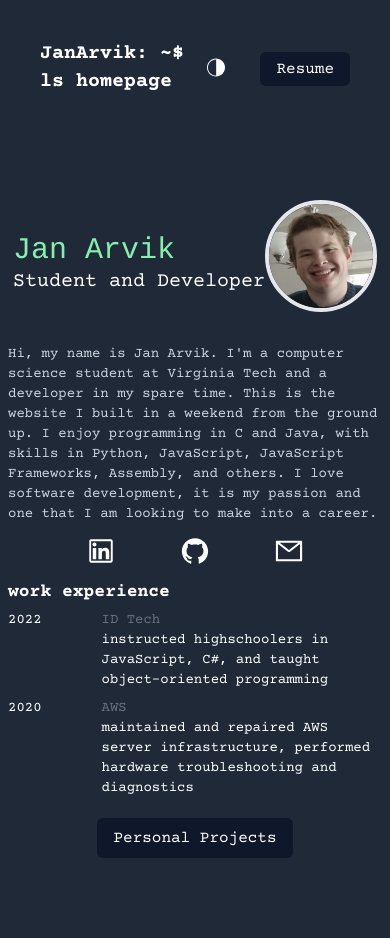
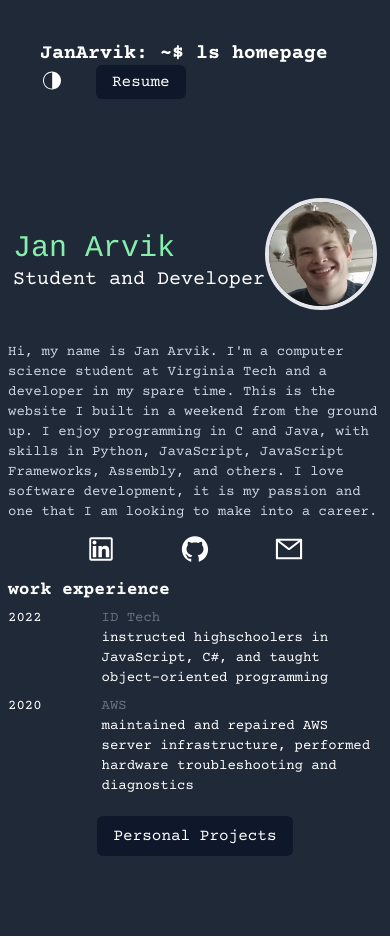
Before and after one commit to Skumbl/NextJS-React-Portfolio, a Next.js app: page / in a window 390 px wide. Built offline with nearby package versions, Linux system fonts and the light colour scheme.

Commit message:
using ranged flex

```diff
--- a/pages/index.js
+++ b/pages/index.js
@@ -21,7 +21,7 @@ export default function Home() {
         <section className='bg-white dark:bg-gray-800'>
 
 
-          <nav className='p-10 mb-12 flex sm:flex-wrap justify-between'>
+          <nav className='p-10 mb-12 md:max-2xl:flex justify-between'>
             <h1 className='font-courierBold text-xl text-black dark:text-white'>
               <Link className='hover:text-gray-500' href="/">JanArvik: ~$ ls homepage</Link>
             </h1>
```
